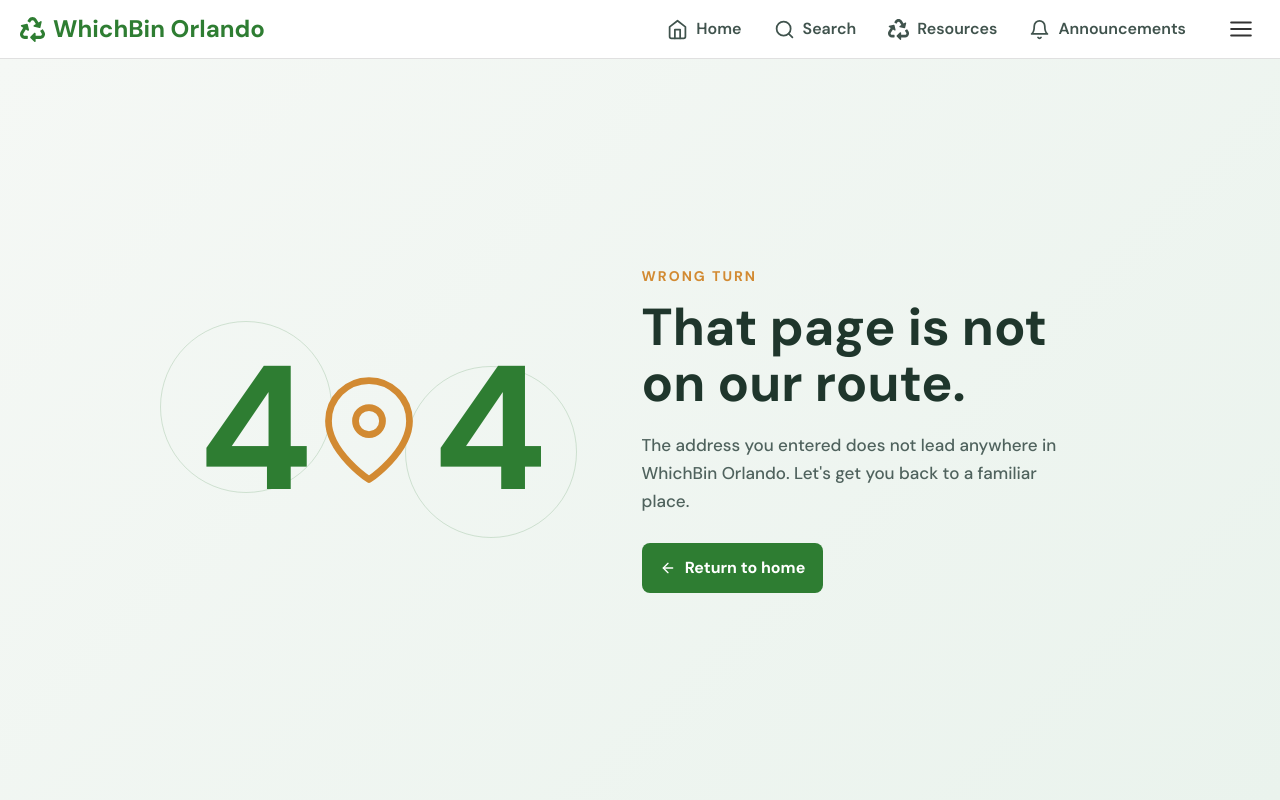
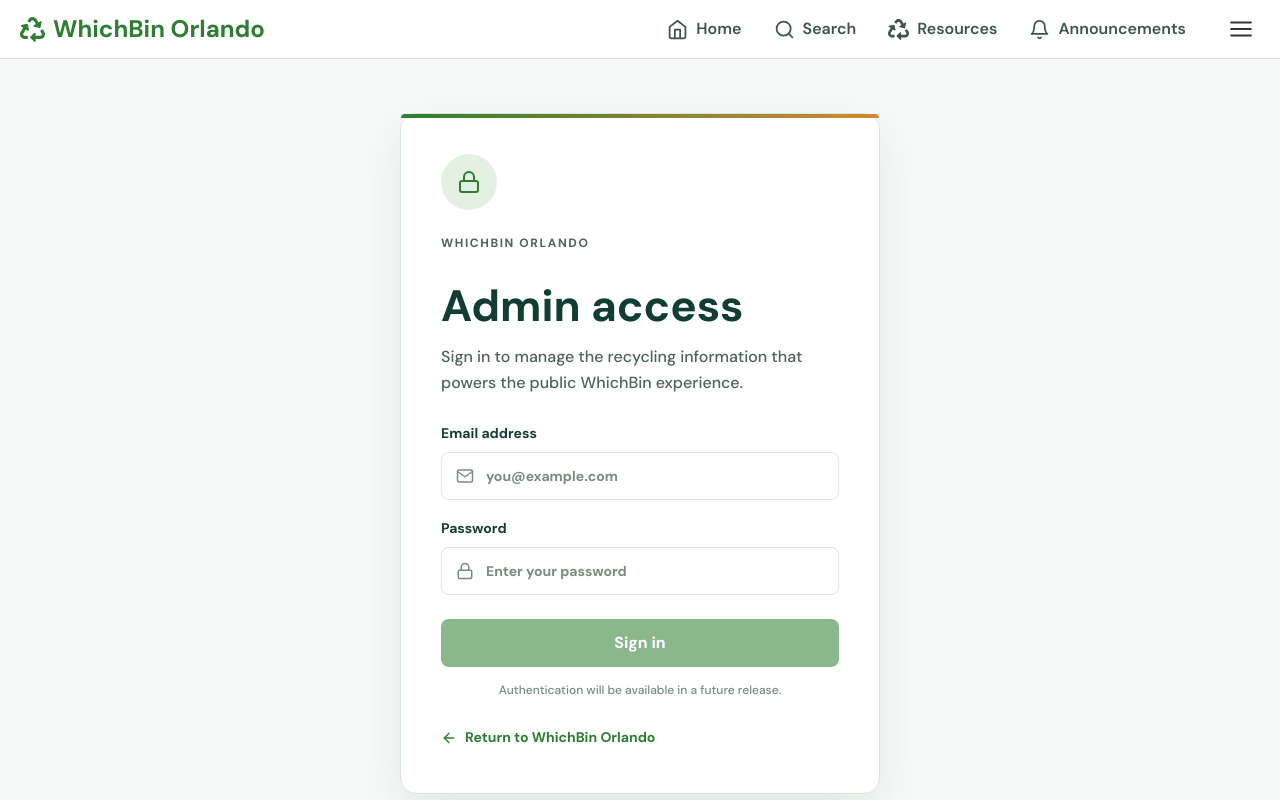
Before and after one commit to joaovictorbarrera/WhichBin-Orlando, a React (Vite) app in the folder whichbin-client/: page /admin/login in a window 1280 px wide. Built offline with nearby package versions, Linux system fonts and the light colour scheme; no server answers.

Commit message:
Added admin login page UI

```diff
--- a/whichbin-client/src/App.tsx
+++ b/whichbin-client/src/App.tsx
@@ -6,6 +6,7 @@ import EducationalResources from './pages/EducationalResources';
 import ResourceDetails from './pages/ResourceDetails';
 import About from './pages/About';
 import Help from './pages/Help';
+import AdminLogin from './pages/AdminLogin';
 import NotFound from './pages/NotFound';
 import Navigation from './components/Navigation';
 
@@ -21,6 +22,7 @@ function App() {
         <Route path="/resources/:resourceId" element={<ResourceDetails />} />
         <Route path="/about" element={<About />} />
         <Route path="/help" element={<Help />} />
+        <Route path="/admin/login" element={<AdminLogin />} />
         <Route path="*" element={<NotFound />} />
       </Routes>
     </>
--- /dev/null
+++ b/whichbin-client/src/pages/AdminLogin.css
@@ -0,0 +1,175 @@
+.admin-login-page {
+  display: grid;
+  place-items: center;
+  min-height: calc(100dvh - var(--top-navigation-height));
+  padding-top: 3rem;
+  padding-bottom: calc(var(--bottom-navigation-height) + 3rem);
+  background: var(--color-page);
+}
+
+.admin-login-shell {
+  position: relative;
+  width: 100%;
+  max-width: 30rem;
+  padding: 2.5rem;
+  border: 0.065rem solid var(--color-border-green);
+  border-radius: 1rem;
+  background: color-mix(in srgb, var(--color-surface) 92%, transparent);
+  box-shadow: var(--shadow-api);
+}
+
+.admin-login-shell::before {
+  position: absolute;
+  top: 0;
+  right: 0;
+  left: 0;
+  height: 0.25rem;
+  border-radius: 1rem 1rem 0 0;
+  background: linear-gradient(90deg, var(--color-brand), var(--color-accent));
+  content: '';
+}
+
+.admin-login-mark {
+  display: grid;
+  place-items: center;
+  width: 3.5rem;
+  height: 3.5rem;
+  margin-bottom: 1.5rem;
+  border-radius: 50%;
+  background: var(--color-surface-green-soft);
+  color: var(--color-brand);
+  font-size: 1.5rem;
+}
+
+.admin-login-eyebrow {
+  margin: 0 0 0.5rem;
+  color: var(--color-accent);
+  font-size: 0.75rem;
+  font-weight: 800;
+  letter-spacing: 0.1rem;
+  text-transform: uppercase;
+}
+
+.admin-login-copy h1 {
+  margin: 0;
+  color: var(--color-heading-deep);
+  font-size: clamp(2rem, 5vw, 2.75rem);
+  line-height: 1.1;
+}
+
+.admin-login-copy > p {
+  margin: 0.875rem 0 1.75rem;
+  color: var(--color-text-muted);
+  line-height: 1.6;
+}
+
+.admin-login-form {
+  display: grid;
+  gap: 1.125rem;
+}
+
+.admin-login-form label {
+  display: grid;
+  gap: 0.5rem;
+  color: var(--color-heading-soft);
+  font-size: 0.875rem;
+  font-weight: 700;
+}
+
+.admin-input-wrap {
+  display: flex;
+  align-items: center;
+  gap: 0.625rem;
+  min-height: 3rem;
+  padding: 0 0.875rem;
+  border: 0.065rem solid var(--color-border-soft);
+  border-radius: 0.5rem;
+  background: var(--color-surface);
+  color: var(--color-text-subtle);
+  transition: border-color 160ms ease, box-shadow 160ms ease;
+}
+
+.admin-input-wrap:focus-within {
+  border-color: var(--color-brand);
+  box-shadow: 0 0 0 0.19rem color-mix(in srgb, var(--color-brand) 14%, transparent);
+}
+
+.admin-input-wrap svg {
+  width: 1.125rem;
+  height: 1.125rem;
+  flex-shrink: 0;
+}
+
+.admin-input-wrap input {
+  width: 100%;
+  min-width: 0;
+  border: 0;
+  outline: 0;
+  background: transparent;
+  color: var(--color-text);
+}
+
+.admin-input-wrap input::placeholder {
+  color: var(--color-text-subtle);
+}
+
+.admin-login-form button {
+  min-height: 3rem;
+  margin-top: 0.375rem;
+  border: 0;
+  border-radius: 0.5rem;
+  background: var(--color-brand);
+  color: var(--color-surface);
+  cursor: not-allowed;
+  font-weight: 800;
+  opacity: 0.55;
+}
+
+.admin-login-note {
+  margin: -0.25rem 0 0;
+  color: var(--color-text-subtle);
+  font-size: 0.75rem;
+  line-height: 1.5;
+  text-align: center;
+}
+
+.admin-back-link {
+  display: inline-flex;
+  align-items: center;
+  gap: 0.5rem;
+  margin-top: 1.75rem;
+  color: var(--color-brand);
+  font-size: 0.875rem;
+  font-weight: 700;
+  text-decoration: none;
+}
+
+.admin-back-link:hover {
+  color: var(--color-brand-deep);
+  text-decoration: underline;
+  text-underline-offset: 0.25rem;
+}
+
+.admin-back-link svg {
+  width: 1rem;
+  height: 1rem;
+}
+
+@media (max-width: 600px) {
+  .admin-login-page {
+    padding-top: 2rem;
+    padding-bottom: calc(var(--bottom-navigation-height) + 2rem);
+  }
+
+  .admin-login-shell {
+    padding: 0;
+    border: 0;
+    border-radius: 0;
+    background: transparent;
+    box-shadow: none;
+  }
+
+  .admin-login-shell::before {
+    display: none;
+  }
+}
--- /dev/null
+++ b/whichbin-client/src/pages/AdminLogin.tsx
@@ -0,0 +1,55 @@
+import { FiArrowLeft, FiLock, FiMail } from 'react-icons/fi'
+import { Link } from 'react-router-dom'
+import PageLayout from '../components/PageLayout'
+import './AdminLogin.css'
+
+function AdminLogin() {
+  return (
+    <PageLayout className="admin-login-page" width="wide">
+      <div className="admin-login-shell">
+        <div className="admin-login-mark" aria-hidden="true">
+          <FiLock />
+        </div>
+
+        <div className="admin-login-copy">
+          <p className="admin-login-eyebrow">WhichBin Orlando</p>
+          <h1>Admin access</h1>
+          <p>
+            Sign in to manage the recycling information that powers the public
+            WhichBin experience.
+          </p>
+        </div>
+
+        <form className="admin-login-form">
+          <label htmlFor="admin-email">
+            Email address
+            <span className="admin-input-wrap">
+              <FiMail aria-hidden="true" />
+              <input id="admin-email" name="email" type="email" placeholder="you@example.com" />
+            </span>
+          </label>
+
+          <label htmlFor="admin-password">
+            Password
+            <span className="admin-input-wrap">
+              <FiLock aria-hidden="true" />
+              <input id="admin-password" name="password" type="password" placeholder="Enter your password" />
+            </span>
+          </label>
+
+          <button type="button" disabled>
+            Sign in
+          </button>
+          <p className="admin-login-note">Authentication will be available in a future release.</p>
+        </form>
+
+        <Link to="/" className="admin-back-link">
+          <FiArrowLeft aria-hidden="true" />
+          Return to WhichBin Orlando
+        </Link>
+      </div>
+    </PageLayout>
+  )
+}
+
+export default AdminLogin
```
